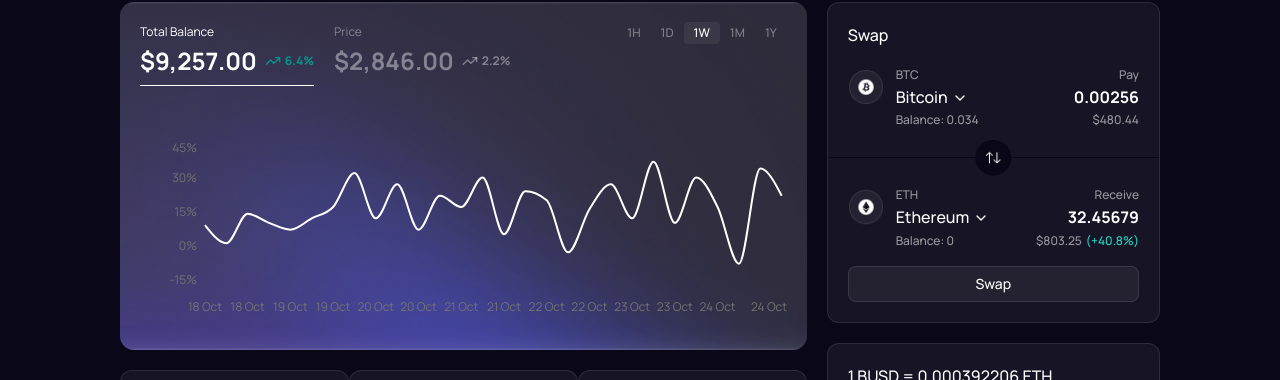
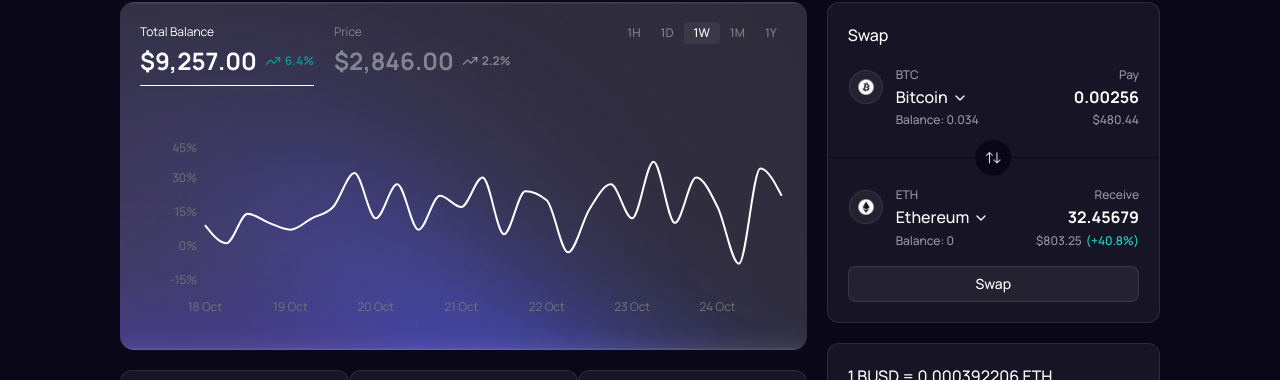
Before and after one commit to azkaanasiyya/extrados, a React (Vite) app: page /tokens/details in a window 1280 px wide. Shown: the part 288-668 px from the top of the page. Built offline with nearby package versions, Linux system fonts and the light colour scheme.

Commit message:
fix(chart): show unique dates on x-axis using ticks

```diff
--- a/src/components/overview/totalbalance/totalbalance.tsx
+++ b/src/components/overview/totalbalance/totalbalance.tsx
@@ -72,8 +72,9 @@
 
 const CustomTooltip = ({ active, payload, label }: TooltipProps<ValueType, NameType>) => {
   if (active && payload && payload.length) {
-    const dataPoint = [...balanceData, ...priceData].find(d => d.date === label && d.value === payload[0].value);
-
+    const dataPoint = [...balanceData, ...priceData].find(
+      d => d.date === label && d.value === payload[0].value
+    );
     const formattedPrice = dataPoint ? `$${dataPoint.price}.00` : 'N/A';
 
     return (
@@ -83,7 +84,6 @@
           <p className="text-[12px] leading-[165%] font-medium text-white-neutral-400">{label}</p>
         </div>
       </div>
-
     );
   }
   return null;
@@ -94,18 +94,14 @@
   const [activeTime, setActiveTime] = useState('1W');
 
   const chartConfig: ChartConfig = {
-    balance: {
-      label: 'Balance',
-      color: '#ffff',
-    },
-    price: {
-      label: 'Price',
-      color: '#ffff',
-    },
+    balance: { label: 'Balance', color: '#ffff' },
+    price: { label: 'Price', color: '#ffff' },
   };
 
   const chartData = activeTab === 'balance' ? balanceData : priceData;
   const dataKey = "value";
+
+  const uniqueDates = Array.from(new Set(chartData.map(d => d.date)));
 
   return (
     <Card className="bg-white-neutral-800 bg-[url('/src/assets/overview/chart.png')] bg-no-repeat bg-cover bg-bottom text-white border-none shadow-none w-full h-full flex flex-col justify-between">
@@ -117,7 +113,9 @@
               activeTab === 'balance' ? 'border-base-white text-base-white' : 'border-transparent text-white-neutral-500'
             }`}
           >
-            <span className={`text-[12px] leading-[165%] text-base-white ${activeTab === 'balance' ? 'text-base-white' : 'text-white-neutral-500'}`}>Total Balance</span>
+            <span className={`text-[12px] leading-[165%] ${activeTab === 'balance' ? 'text-base-white' : 'text-white-neutral-500'}`}>
+              Total Balance
+            </span>
             <div className='flex flex-row gap-2 items-center'>
               <span className="text-[24px] leading-[140%] font-bold">$9,257.00</span>
               <div className='flex flex-row gap-1 items-center'>
@@ -132,7 +130,9 @@
               activeTab === 'price' ? 'border-base-white text-base-white' : 'border-transparent text-white-neutral-500'
             }`}
           >
-            <span className={`text-[12px] leading-[165%] text-base-white ${activeTab === 'price' ? 'text-base-white' : 'text-white-neutral-500'}`}>Price</span>
+            <span className={`text-[12px] leading-[165%] ${activeTab === 'price' ? 'text-base-white' : 'text-white-neutral-500'}`}>
+              Price
+            </span>
             <div className='flex flex-row gap-2 items-center'>
               <span className="text-[24px] leading-[140%] font-bold">$2,846.00</span>
               <div className='flex flex-row gap-1 items-center'>
@@ -163,17 +163,14 @@
           <LineChart data={chartData}>
             <XAxis
               dataKey="date"
-              tick={{ fill: '#9CA3AF' }}
+              ticks={uniqueDates}
+              tick={{ fill: '#9CA3AF', fontSize: 12 }}
               axisLine={false}
               tickLine={false}
             />
             <YAxis
               tickFormatter={(value) => `${value}%`}
-              tick={{
-                fill: '#FFFFFF66',
-                fontSize: 12,
-                dy: 5
-              }}
+              tick={{ fill: '#FFFFFF66', fontSize: 12, dy: 5 }}
               padding={{ bottom: 20 }}
               minTickGap={10}
               axisLine={false}
--- a/src/components/portfolio/portfoliovalue.tsx
+++ b/src/components/portfolio/portfoliovalue.tsx
@@ -67,6 +67,8 @@
         },
     };
 
+    const uniqueDates = Array.from(new Set(portfolioData.map(d => d.date)));
+
     return (
         <Card className="bg-white-neutral-800 bg-[url('/src/assets/overview/chart.png')] bg-no-repeat bg-cover bg-bottom text-white border-none shadow-none w-full h-full">
             <CardHeader className="flex flex-row items-start justify-between w-full">
@@ -103,6 +105,7 @@
                     <LineChart data={portfolioData}>
                         <XAxis
                             dataKey="date"
+                            ticks={uniqueDates}
                             tick={{ fill: '#9CA3AF' }}
                             axisLine={false}
                             tickLine={false}
```
